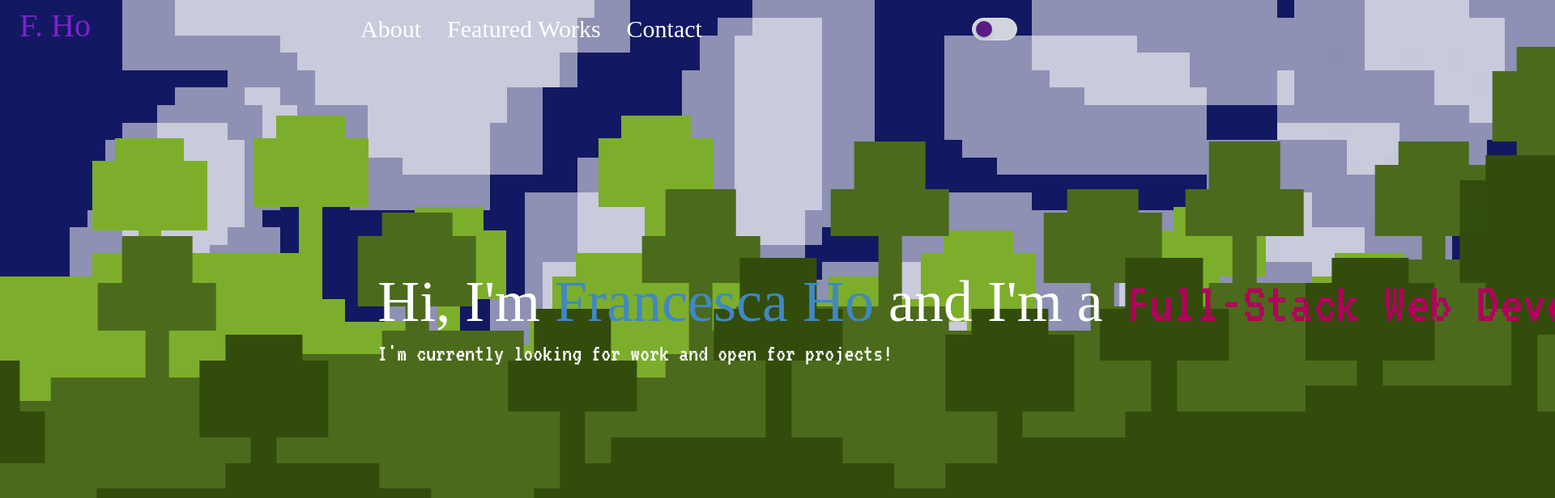
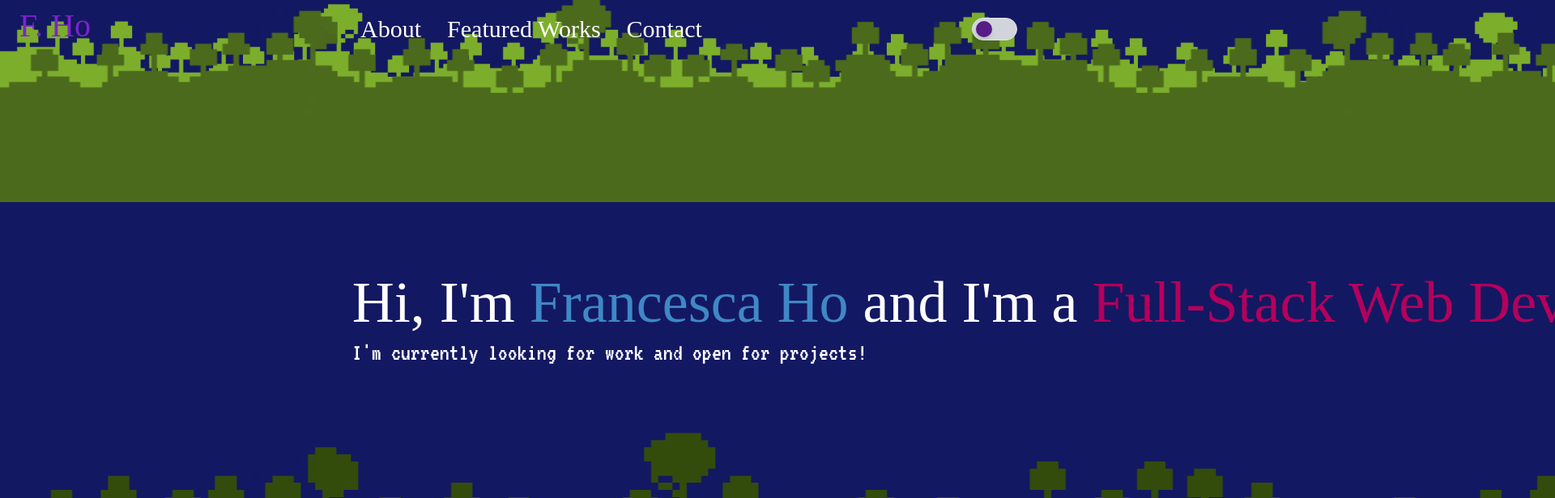
Before and after one commit to the-code-raccoon/website-wordpress, a React (Create React App) app: page / in a window 1280 px wide. Shown: the top 616 px of the page at 81% size, 1920 px wide, since content can reach past the window. Built offline with nearby package versions, Linux system fonts and the light colour scheme; a web font is replaced by a local one.

Commit message:
Change sizing of tree layers to fixed amounts

```diff
--- a/src/App/App.jsx
+++ b/src/App/App.jsx
@@ -1,16 +1,7 @@
-import { SubHeader, Section } from "./App-style";
-
-import { useRef, useEffect } from "react";
-
-import Col from "react-bootstrap/Col";
-import Row from "react-bootstrap/Row";
-
 import Header from "./Header";
 import FeaturedWork from "./FeaturedWork";
 import Contact from "./Contact";
 import Footer from "./Footer";
-import Theme from "./Theme";
-import useDarkMode from "./useDarkMode";
 
 import Background from "./Background";
 
@@ -35,7 +26,7 @@ export default function App() {
           <div className="z-10">
             <h1 className="text-7xl text-slate-900 dark:text-white">
               Hi, I'm <span className="text-bleu">Francesca Ho</span> and I'm a
-              <span className="font-pixel text-maroon">
+              <span className="text-maroon">
                 {" "}
                 Full-Stack Web Developer
               </span>
--- a/src/App/Background.jsx
+++ b/src/App/Background.jsx
@@ -22,22 +22,24 @@ export default function Background() {
   const midExtend = 50 * 5 * -1;
   const closeExtend = 100 * 5 * -1;
 
-  const root = "absolute w-[200vw] h-[100vh] z-0";
-  const layer = "absolute top-0 bottom-0 h-[100vh]";
+  const root = "absolute w-[200vw] h-[100vh] z-0 overflow-x-hidden";
+  const layer = "absolute bottom-0 h-[100vh] bg-repeat-x";
 
   return (
     <div className={root} ref={target}>
-      <div
+      {/* <div
         style={{
+          backgroundSize: "50%",
           backgroundImage: `url(${imageBg})`,
           left: 0,
           right: 0,
-          top: 0,
         }}
-        className={layer}
-      />
+        className={layer + " bg-repeat-y"}
+      /> */}
       <div
         style={{
+          backgroundPositionY: "bottom 200px",
+          backgroundSize: "auto 200px",
           backgroundImage: `url(${imageFar})`,
           left: 0,
           right: 0,
@@ -46,6 +48,8 @@ export default function Background() {
       />
       <div
         style={{
+          backgroundPositionY: "bottom 95px",
+          backgroundSize: "auto 250px",
           backgroundImage: `url(${imageMid})`,
           left: midExtend,
           right: midExtend,
@@ -55,6 +59,8 @@ export default function Background() {
       />
       <div
         style={{
+          backgroundPositionY: "bottom",
+          backgroundSize: "auto 300px",
           backgroundImage: `url(${imageClose})`,
           left: closeExtend,
           right: closeExtend,
```
